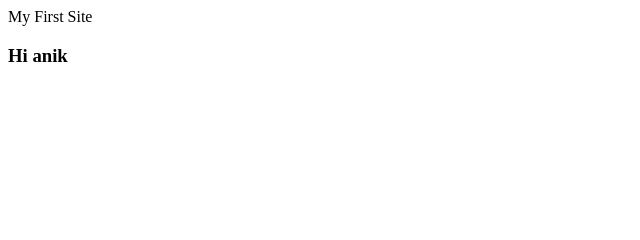
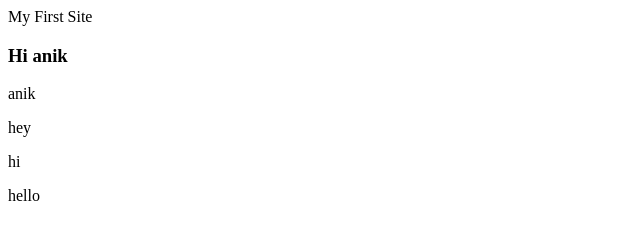
Before and after one commit to Aniktim/My-first-website, a plain HTML site: page index.html in a window 1280 px wide. Shown: the whole page, without its empty margins (0-640 px from the left). Drawn offline with Linux system fonts and the light colour scheme.

Commit message:
first comment

```diff
--- a/index.html
+++ b/index.html
@@ -8,5 +8,9 @@
 <body>
  My First Site
  <h3>Hi anik</h3>
+ <p>anik</p>
+ <p>hey</p>
+ <p>hi</p>
+ <p>hello</p>
 </body>
 </html>
```
